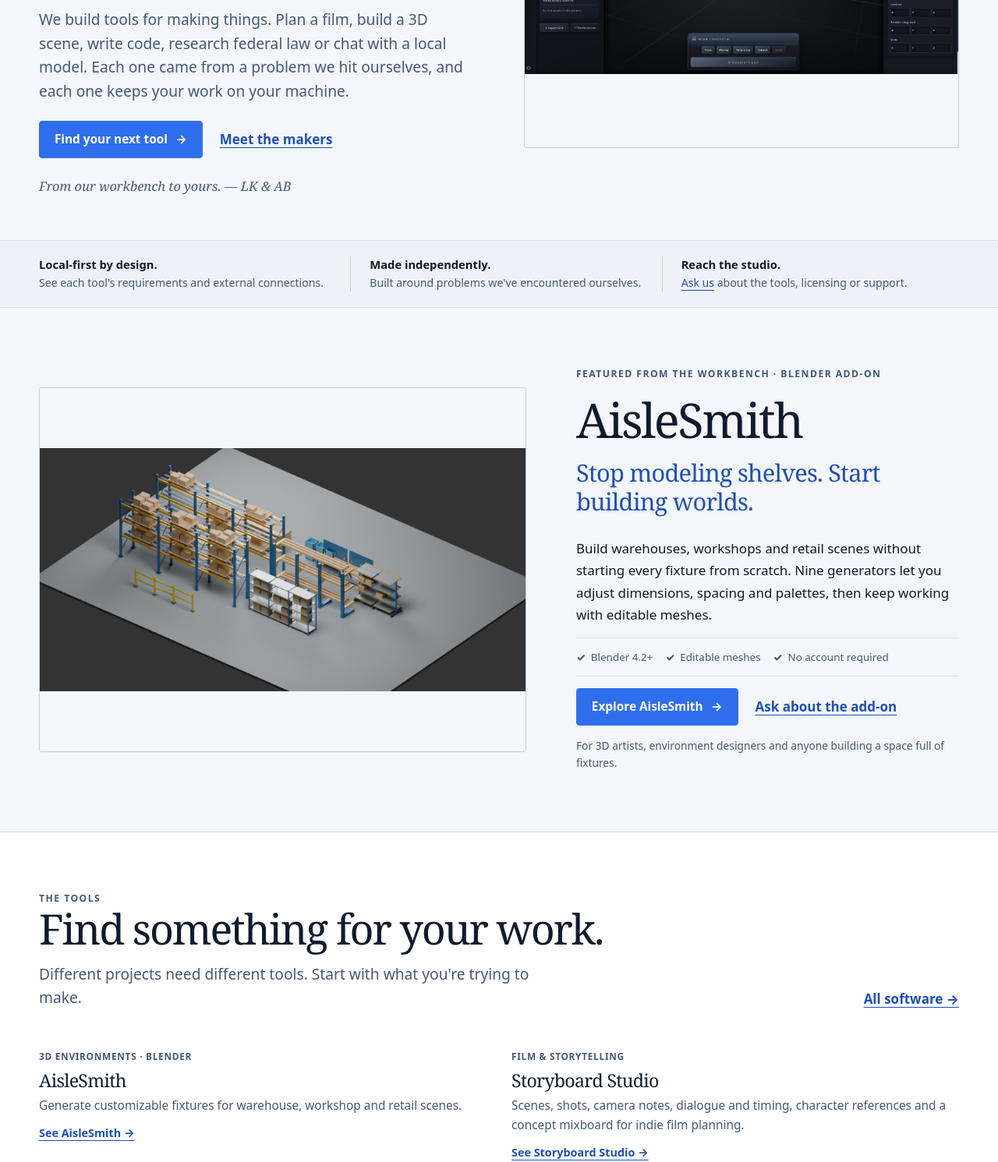
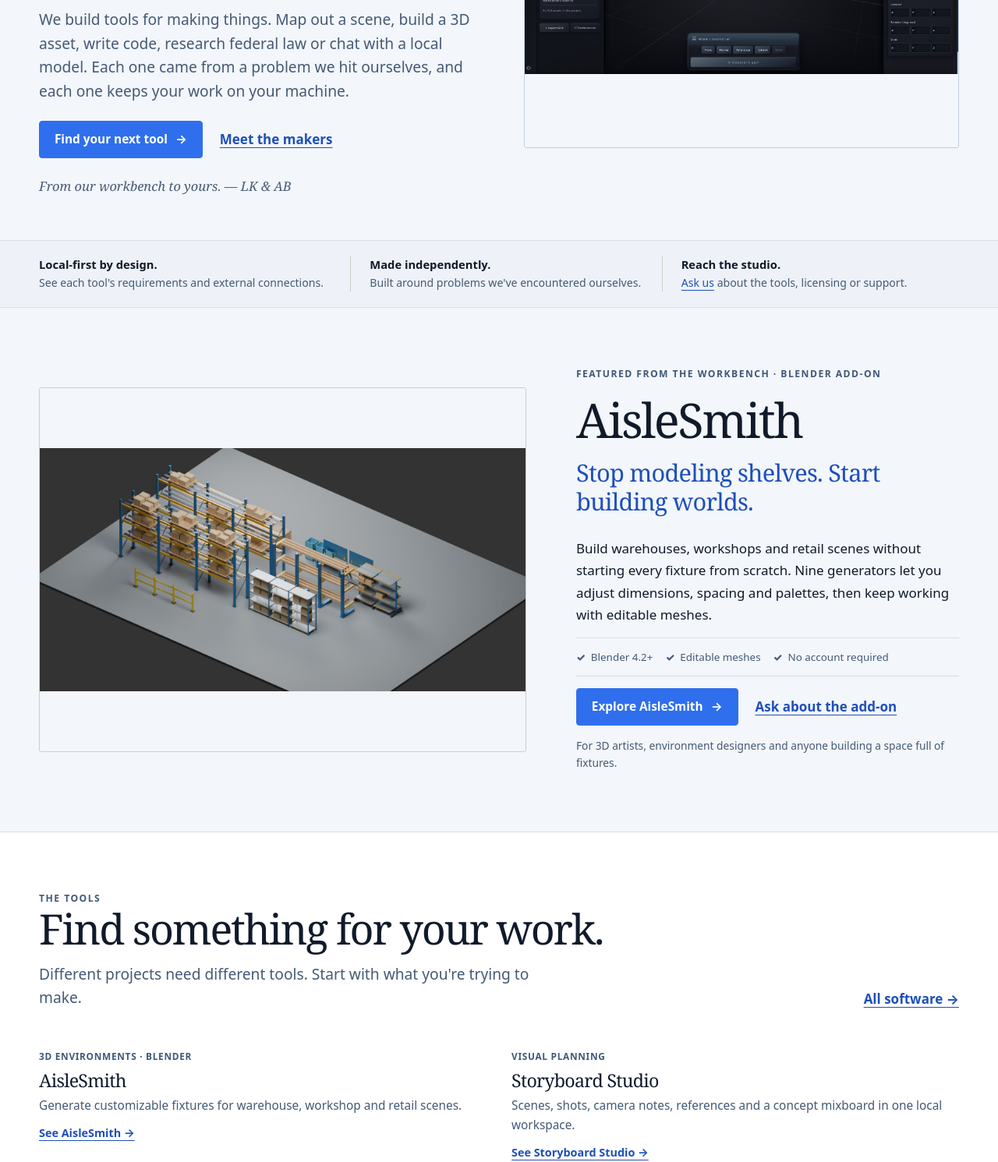
Before and after one commit to LacourseKnyght999/LocxProductions.github.io, a plain HTML site: page index.html in a window 1280 px wide. Shown: the part 478-1969 px from the top of the page at 78% size. Drawn offline with Linux system fonts and the light colour scheme.

Commit message:
Remove film claims and rewrite copy with Humanizer rules

```diff
--- a/index.html
+++ b/index.html
@@ -3,7 +3,7 @@
 <head>
   <meta charset="utf-8">
   <meta name="viewport" content="width=device-width, initial-scale=1">
-  <meta name="description" content="Independent, local-first software and Blender add-ons by LK999 and AB696. Build 3D environments, plan films and find practical tools for your work.">
+  <meta name="description" content="Independent, local-first software and Blender add-ons by LK999 and AB696. Build 3D environments, map out projects and find practical tools for your work.">
   <meta name="theme-color" content="#f3f0e7">
   <title>LOCX Industries — Independent software, made for real work</title>
   <link rel="canonical" href="https://locxgames.link/">
@@ -67,7 +67,7 @@
         <div class="hero-copy">
           <p class="eyebrow">Independent software · Made by two creators</p>
           <h1 id="hero-title">Good tools make room for <em>better ideas.</em></h1>
-          <p class="lede">We build tools for making things. Plan a film, build a 3D scene, write code, research federal law or chat with a local model. Each one came from a problem we hit ourselves, and each one keeps your work on your machine.</p>
+          <p class="lede">We build tools for making things. Map out a scene, build a 3D asset, write code, research federal law or chat with a local model. Each one came from a problem we hit ourselves, and each one keeps your work on your machine.</p>
           <div class="actions"><a class="button" href="releases.html" data-event="hero_products">Find your next tool <span aria-hidden="true">→</span></a><a class="link" href="about.html">Meet the makers</a></div>
           <p class="hero-note">From our workbench to yours. — LK &amp; AB</p>
         </div>
@@ -101,7 +101,7 @@
         <div class="section-head"><div><p class="eyebrow">The tools</p><h2 id="products-title">Find something for your work.</h2><p class="lede">Different projects need different tools. Start with what you're trying to make.</p></div><a class="link" href="releases.html">All software <span aria-hidden="true">→</span></a></div>
         <div class="product-grid">
           <article class="product"><span class="category">3D environments · Blender</span><h3>AisleSmith</h3><p>Generate customizable fixtures for warehouse, workshop and retail scenes.</p><a class="link" href="#aislesmith">See AisleSmith <span aria-hidden="true">→</span></a></article>
-          <article class="product"><span class="category">Film &amp; storytelling</span><h3>Storyboard Studio</h3><p>Scenes, shots, camera notes, dialogue and timing, character references and a concept mixboard for indie film planning.</p><a class="link" href="storyboard-studio.html">See Storyboard Studio <span aria-hidden="true">→</span></a></article>
+          <article class="product"><span class="category">Visual planning</span><h3>Storyboard Studio</h3><p>Scenes, shots, camera notes, references and a concept mixboard in one local workspace.</p><a class="link" href="storyboard-studio.html">See Storyboard Studio <span aria-hidden="true">→</span></a></article>
           <article class="product"><span class="category">3D creative work</span><h3>LOCX 3D Studio</h3><p>A local-first 3D workshop designed around keeping your references under your control.</p><a class="link" href="releases.html">Find 3D Studio <span aria-hidden="true">→</span></a></article>
           <article class="product"><span class="category">Research</span><h3>LOCX Legal</h3><p>Explore federal legal research on your own machine.</p><a class="link" href="locx-legal.html">See LOCX Legal <span aria-hidden="true">→</span></a></article>
           <article class="product"><span class="category">Learning · Games</span><h3>CodeQuest</h3><p>Learn coding by playing.</p><a class="link" href="code-quest.html">See CodeQuest <span aria-hidden="true">→</span></a></article>
```
Also changed, not shown: releases.html (+1 -1 lines).
